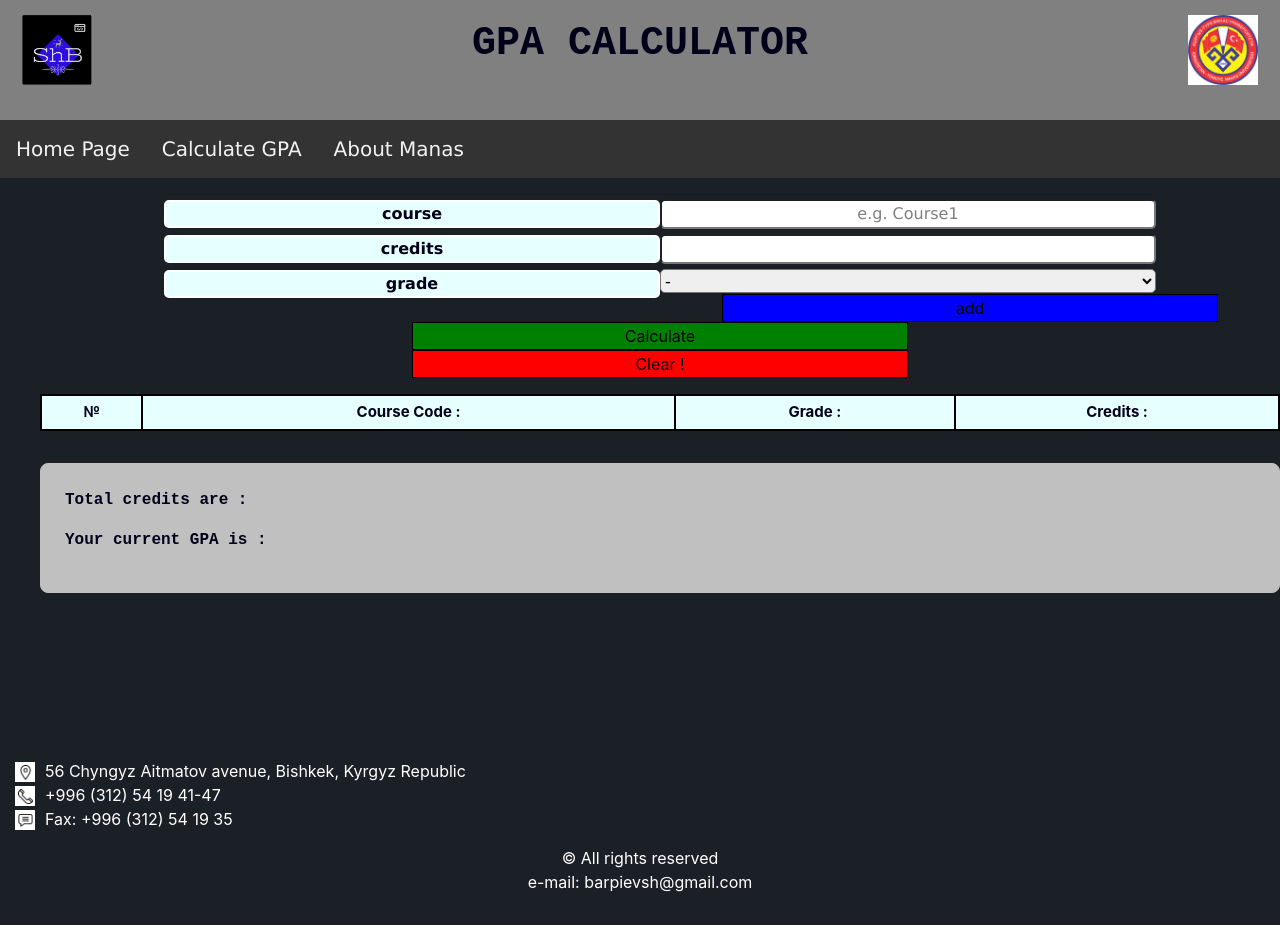
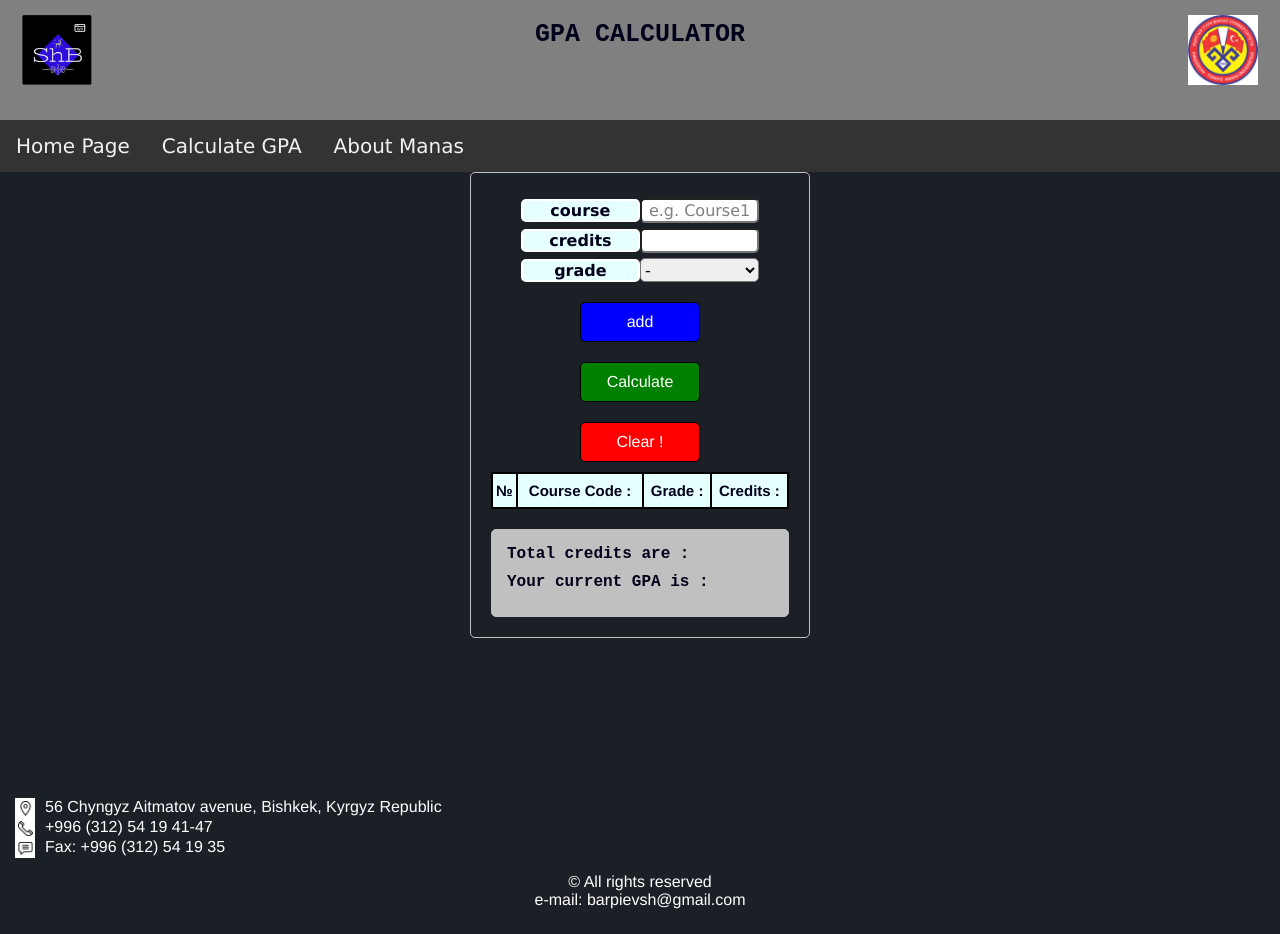
Before and after one commit to shumkar-barpiev/gpa-project, a React (Create React App) app: page /calculate in a window 1280 px wide. Built offline with nearby package versions, Linux system fonts and the light colour scheme.

Commit message:
Update index.css

```diff
--- a/src/index.css
+++ b/src/index.css
@@ -1,13 +1,31 @@
-body {
-  margin: 0;
-  font-family: -apple-system, BlinkMacSystemFont, 'Segoe UI', 'Roboto', 'Oxygen',
-    'Ubuntu', 'Cantarell', 'Fira Sans', 'Droid Sans', 'Helvetica Neue',
-    sans-serif;
-  -webkit-font-smoothing: antialiased;
-  -moz-osx-font-smoothing: grayscale;
+html{font-size: 62.5%; box-sizing: border-box;}
+body{ font: 1.6rem Helvetica;height: 100vh;margin: 0;}
+button{font-size: 1.6rem;}
+
+.form {
+  display: flex;
+  justify-content: center;
+  align-items: center;
+  height: 100%;
 }
-
-code {
-  font-family: source-code-pro, Menlo, Monaco, Consolas, 'Courier New',
-    monospace;
+.form-container {
+  display: flex;
+  flex-direction: column;
+  width: 34rem;
+  padding: 2rem;
+  border: 0.1rem #c0c0c0 solid;
+  border-radius: 0.5rem;
 }
+.button {
+  margin-top: 2rem;
+  color: white;
+  width: 100%;
+  padding: 1rem;
+  border: 0.1rem #808080 solid;
+  border-radius: 0.5rem;
+  cursor: pointer;
+}
+.button:hover {
+  border: 0.1rem #404040 solid;
+}
+.text.center{ text-align: center; }
```
